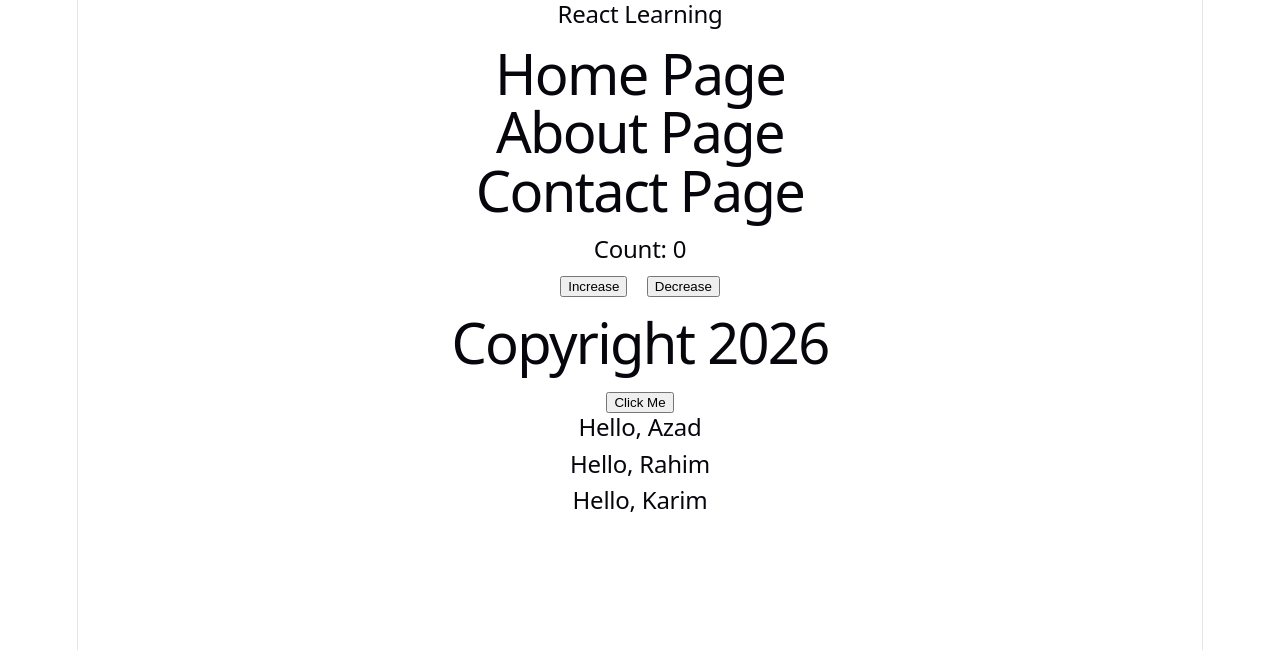
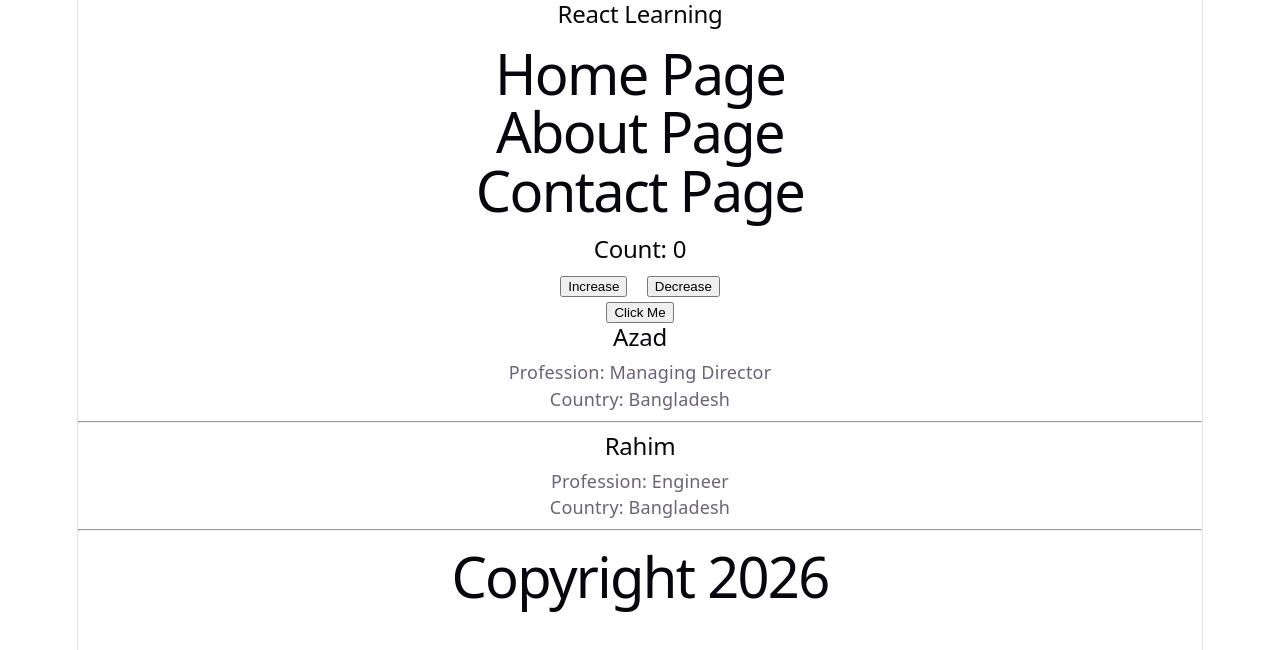
Before and after one commit to Md-Abul-Kalam-Azad-318/react-learning, a React (Vite) app: page / in a window 1280 px wide. Shown: the top 650 px of the page. Built offline with nearby package versions, Linux system fonts and the light colour scheme.

Commit message:
Topic 7: Props destructuring and multiple props

```diff
--- a/src/App.jsx
+++ b/src/App.jsx
@@ -14,15 +14,27 @@ function App() {
   return (
     <div>
       <Navbar />
+
       <Home />
       <About />
       <Contact />
+
       <Counter />
-      <Footer />
+
       <Button />
-      <Greeting name = 'Azad' />
-      <Greeting name = 'Rahim' />
-      <Greeting name = 'Karim' />
+
+      <Greeting
+        name = 'Azad'
+        profession = 'Managing Director'
+        country = 'Bangladesh'
+        />
+        <Greeting
+        name = 'Rahim'
+        profession = 'Engineer'
+        country = 'Bangladesh'
+        />
+
+        <Footer />
     </div>
   )
 }
--- a/src/components/Greeting.jsx
+++ b/src/components/Greeting.jsx
@@ -1,10 +1,14 @@
 import React from 'react'
 
-function Greeting(props) {
-    console.log(props);
+function Greeting({name, profession, country}) {
+
   return (
     <div>
-        <h2>Hello, {props.name}</h2>
+
+        <h2>{name}</h2>
+        <p>Profession: {profession}</p>
+        <p>Country: {country}</p>
+        <hr />
     </div>
   )
 }
```
